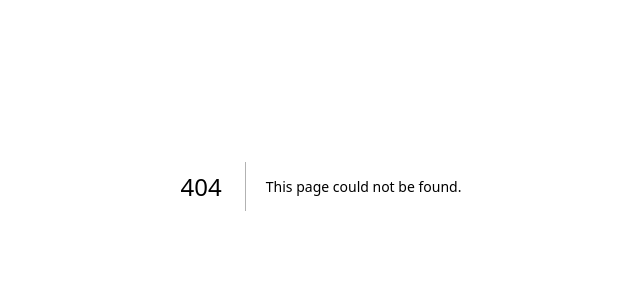
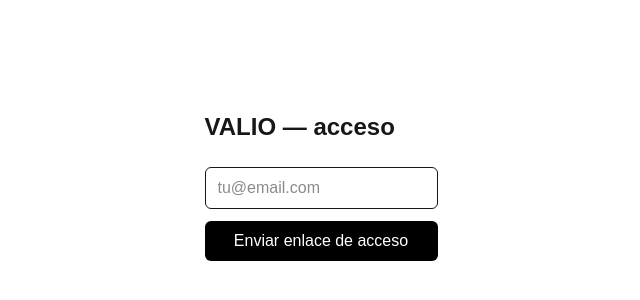
Before and after one commit to ValioApp/valio, a Next.js app in the folder app/: page /login in a window 1280 px wide. Before the commit this address had no page. Shown: the part 214-514 px from the top of the page, without its empty margins (319-959 px from the left). Built offline with nearby package versions, Linux system fonts and the light colour scheme.

Commit message:
feat(auth): login con magic link y callback de confirmación

```diff
--- /dev/null
+++ b/app/src/app/auth/confirm/route.ts
@@ -0,0 +1,17 @@
+import { type EmailOtpType } from '@supabase/supabase-js'
+import { redirect } from 'next/navigation'
+import { type NextRequest } from 'next/server'
+import { createClient } from '@/lib/supabase/server'
+
+export async function GET(request: NextRequest) {
+  const { searchParams } = new URL(request.url)
+  const tokenHash = searchParams.get('token_hash')
+  const type = searchParams.get('type') as EmailOtpType | null
+
+  if (tokenHash && type) {
+    const supabase = await createClient()
+    const { error } = await supabase.auth.verifyOtp({ type, token_hash: tokenHash })
+    if (!error) redirect('/valorar')
+  }
+  redirect('/login')
+}
--- /dev/null
+++ b/app/src/app/login/actions.ts
@@ -0,0 +1,22 @@
+'use server'
+
+import { z } from 'zod'
+import { createClient } from '@/lib/supabase/server'
+
+const schema = z.object({ email: z.email('Email no válido') })
+
+export async function sendMagicLink(
+  _prev: { message: string } | null,
+  formData: FormData,
+): Promise<{ message: string }> {
+  const parsed = schema.safeParse({ email: formData.get('email') })
+  if (!parsed.success) return { message: parsed.error.issues[0].message }
+
+  const supabase = await createClient()
+  const { error } = await supabase.auth.signInWithOtp({
+    email: parsed.data.email,
+    options: { emailRedirectTo: `${process.env.NEXT_PUBLIC_SITE_URL ?? 'http://localhost:3000'}/auth/confirm` },
+  })
+  if (error) return { message: `Error: ${error.message}` }
+  return { message: 'Revisa tu correo: te hemos enviado un enlace de acceso.' }
+}
--- /dev/null
+++ b/app/src/app/login/page.tsx
@@ -0,0 +1,30 @@
+'use client'
+
+import { useActionState } from 'react'
+import { sendMagicLink } from './actions'
+
+export default function LoginPage() {
+  const [state, action, pending] = useActionState(sendMagicLink, null)
+  return (
+    <main className="mx-auto flex min-h-screen max-w-sm flex-col justify-center gap-6 p-6">
+      <h1 className="text-2xl font-semibold">VALIO — acceso</h1>
+      <form action={action} className="flex flex-col gap-3">
+        <input
+          name="email"
+          type="email"
+          required
+          placeholder="tu@email.com"
+          className="rounded-md border px-3 py-2"
+        />
+        <button
+          type="submit"
+          disabled={pending}
+          className="rounded-md bg-black px-3 py-2 text-white disabled:opacity-50"
+        >
+          {pending ? 'Enviando…' : 'Enviar enlace de acceso'}
+        </button>
+      </form>
+      {state && <p className="text-sm text-gray-600">{state.message}</p>}
+    </main>
+  )
+}
```
